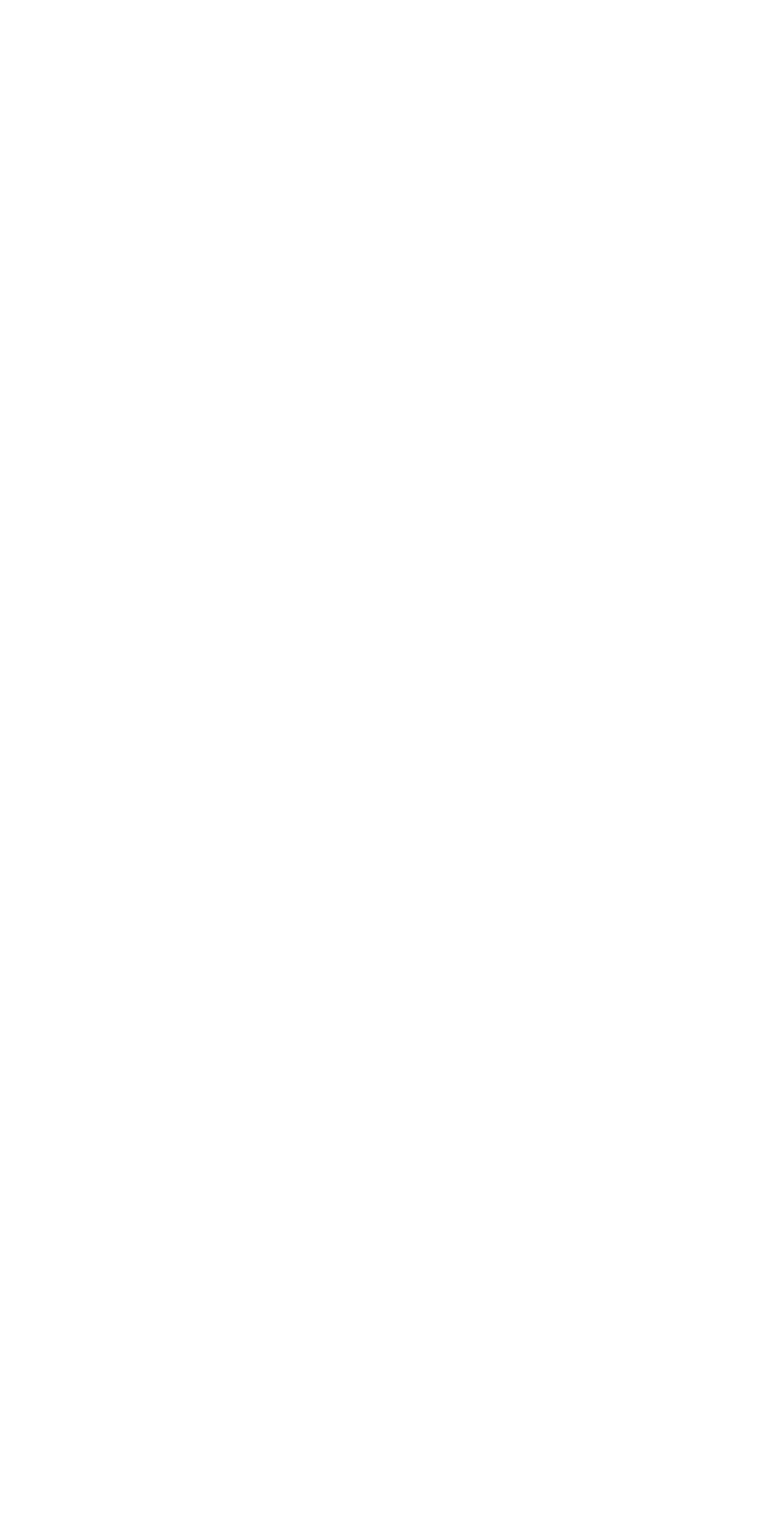
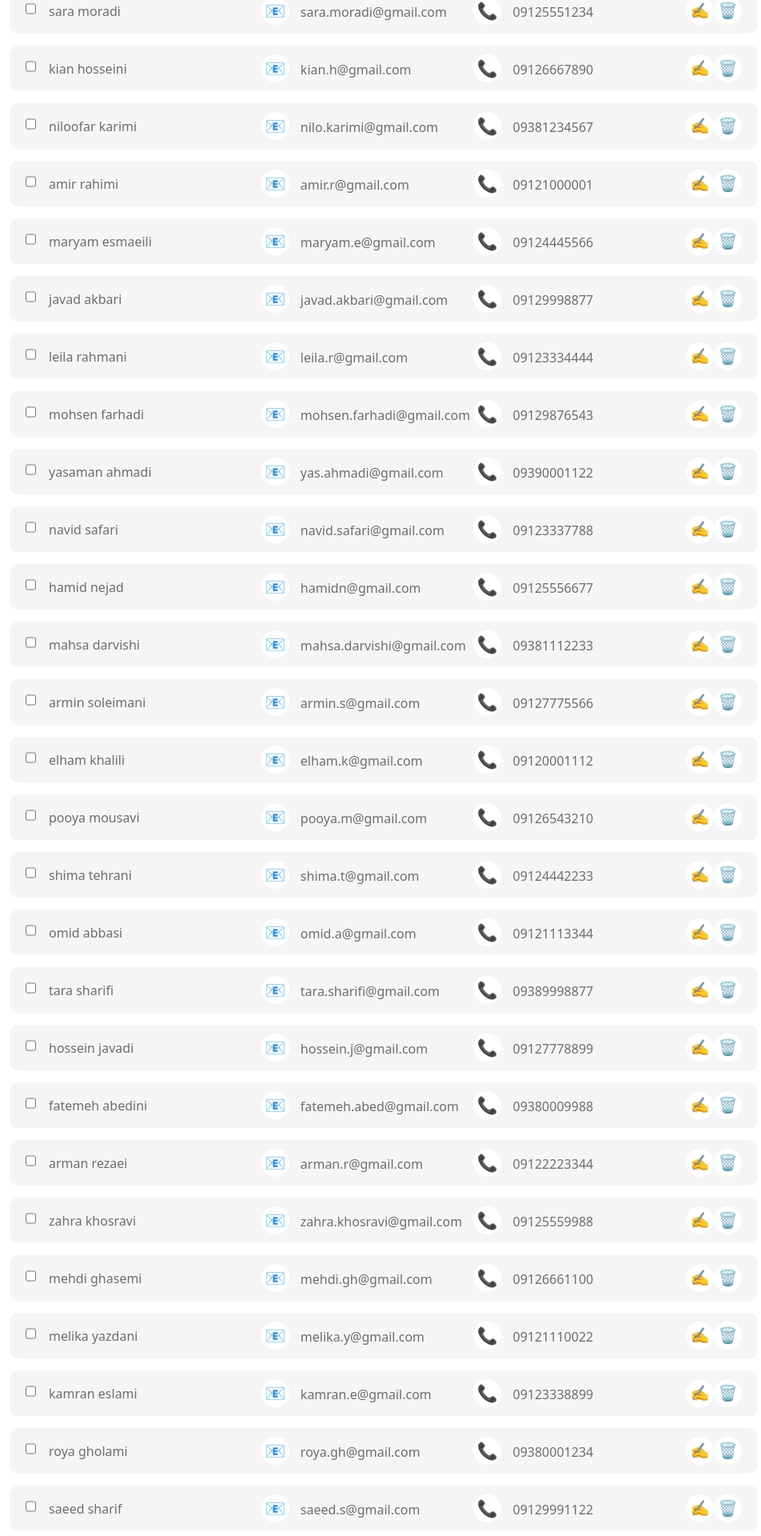
Before and after one commit to marezayeye/mohammadreza-pouladvand_week17, a React (Vite) app: page / in a window 1280 px wide. Shown: the part 873-2793 px from the top of the page at 80% size, without its empty margins (160-1112 px from the left). Before the commit the page ends 975 px from the top, so only its background shows below. Built offline with nearby package versions, Linux system fonts and the light colour scheme; data requests are answered from the project's data file.

Commit message:
week17: miron Header Fixes, Added new contacts to JSON

```diff
--- a/database/db.json
+++ b/database/db.json
@@ -20,6 +20,321 @@
       "lastName": "nobari",
       "email": "mamam123@gmail.com",
       "phone": "09121234567"
+    },
+    {
+      "id": "f134",
+      "name": "sara",
+      "lastName": "moradi",
+      "email": "sara.moradi@gmail.com",
+      "phone": "09125551234"
+    },
+    {
+      "id": "ae21",
+      "name": "kian",
+      "lastName": "hosseini",
+      "email": "kian.h@gmail.com",
+      "phone": "09126667890"
+    },
+    {
+      "id": "c103",
+      "name": "niloofar",
+      "lastName": "karimi",
+      "email": "nilo.karimi@gmail.com",
+      "phone": "09381234567"
+    },
+    {
+      "id": "d8f1",
+      "name": "amir",
+      "lastName": "rahimi",
+      "email": "amir.r@gmail.com",
+      "phone": "09121000001"
+    },
+    {
+      "id": "8d43",
+      "name": "maryam",
+      "lastName": "esmaeili",
+      "email": "maryam.e@gmail.com",
+      "phone": "09124445566"
+    },
+    {
+      "id": "1fe0",
+      "name": "javad",
+      "lastName": "akbari",
+      "email": "javad.akbari@gmail.com",
+      "phone": "09129998877"
+    },
+    {
+      "id": "9a32",
+      "name": "leila",
+      "lastName": "rahmani",
+      "email": "leila.r@gmail.com",
+      "phone": "09123334444"
+    },
+    {
+      "id": "2f7b",
+      "name": "mohsen",
+      "lastName": "farhadi",
+      "email": "mohsen.farhadi@gmail.com",
+      "phone": "09129876543"
+    },
+    {
+      "id": "b28f",
+      "name": "yasaman",
+      "lastName": "ahmadi",
+      "email": "yas.ahmadi@gmail.com",
+      "phone": "09390001122"
+    },
+    {
+      "id": "7d19",
+      "name": "navid",
+      "lastName": "safari",
+      "email": "navid.safari@gmail.com",
+      "phone": "09123337788"
+    },
+    {
+      "id": "4e12",
+      "name": "hamid",
+      "lastName": "nejad",
+      "email": "hamidn@gmail.com",
+      "phone": "09125556677"
+    },
+    {
+      "id": "a8c9",
+      "name": "mahsa",
+      "lastName": "darvishi",
+      "email": "mahsa.darvishi@gmail.com",
+      "phone": "09381112233"
+    },
+    {
+      "id": "0f29",
+      "name": "armin",
+      "lastName": "soleimani",
+      "email": "armin.s@gmail.com",
+      "phone": "09127775566"
+    },
+    {
+      "id": "bc31",
+      "name": "elham",
+      "lastName": "khalili",
+      "email": "elham.k@gmail.com",
+      "phone": "09120001112"
+    },
+    {
+      "id": "3d22",
+      "name": "pooya",
+      "lastName": "mousavi",
+      "email": "pooya.m@gmail.com",
+      "phone": "09126543210"
+    },
+    {
+      "id": "96f0",
+      "name": "shima",
+      "lastName": "tehrani",
+      "email": "shima.t@gmail.com",
+      "phone": "09124442233"
+    },
+    {
+      "id": "28ae",
+      "name": "omid",
+      "lastName": "abbasi",
+      "email": "omid.a@gmail.com",
+      "phone": "09121113344"
+    },
+    {
+      "id": "ef71",
+      "name": "tara",
+      "lastName": "sharifi",
+      "email": "tara.sharifi@gmail.com",
+      "phone": "09389998877"
+    },
+    {
+      "id": "40db",
+      "name": "hossein",
+      "lastName": "javadi",
+      "email": "hossein.j@gmail.com",
+      "phone": "09127778899"
+    },
+    {
+      "id": "5a87",
+      "name": "fatemeh",
+      "lastName": "abedini",
+      "email": "fatemeh.abed@gmail.com",
+      "phone": "09380009988"
+    },
+    {
+      "id": "c7f4",
+      "name": "arman",
+      "lastName": "rezaei",
+      "email": "arman.r@gmail.com",
+      "phone": "09122223344"
+    },
+    {
+      "id": "c5d9",
+      "name": "zahra",
+      "lastName": "khosravi",
+      "email": "zahra.khosravi@gmail.com",
+      "phone": "09125559988"
+    },
+    {
+      "id": "7b6f",
+      "name": "mehdi",
+      "lastName": "ghasemi",
+      "email": "mehdi.gh@gmail.com",
+      "phone": "09126661100"
+    },
+    {
+      "id": "bd61",
+      "name": "melika",
+      "lastName": "yazdani",
+      "email": "melika.y@gmail.com",
+      "phone": "09121110022"
+    },
+    {
+      "id": "e103",
+      "name": "kamran",
+      "lastName": "eslami",
+      "email": "kamran.e@gmail.com",
+      "phone": "09123338899"
+    },
+    {
+      "id": "46ae",
+      "name": "roya",
+      "lastName": "gholami",
+      "email": "roya.gh@gmail.com",
+      "phone": "09380001234"
+    },
+    {
+      "id": "71d2",
+      "name": "saeed",
+      "lastName": "sharif",
+      "email": "saeed.s@gmail.com",
+      "phone": "09129991122"
+    },
+    {
+      "id": "67c4",
+      "name": "hana",
+      "lastName": "ebrahimi",
+      "email": "hana.ebrahimi@gmail.com",
+      "phone": "09128887766"
+    },
+    {
+      "id": "d020",
+      "name": "vahid",
+      "lastName": "amini",
+      "email": "vahid.amini@gmail.com",
+      "phone": "09127776655"
+    },
+    {
+      "id": "11ec",
+      "name": "bahar",
+      "lastName": "samimi",
+      "email": "bahar.s@gmail.com",
+      "phone": "09381118877"
+    },
+    {
+      "id": "5e0a",
+      "name": "milad",
+      "lastName": "ahmadi",
+      "email": "milad.ahmadi@gmail.com",
+      "phone": "09120009911"
+    },
+    {
+      "id": "aa31",
+      "name": "shiva",
+      "lastName": "tavakoli",
+      "email": "shiva.tavakoli@gmail.com",
+      "phone": "09385557711"
+    },
+    {
+      "id": "c5fa",
+      "name": "ramin",
+      "lastName": "ghaderi",
+      "email": "ramin.g@gmail.com",
+      "phone": "09123339977"
+    },
+    {
+      "id": "a3f1",
+      "name": "parisa",
+      "lastName": "noori",
+      "email": "parisa.n@gmail.com",
+      "phone": "09125557788"
+    },
+    {
+      "id": "7ce9",
+      "name": "yasin",
+      "lastName": "shojaei",
+      "email": "yasin.s@gmail.com",
+      "phone": "09126660099"
+    },
+    {
+      "id": "b1dd",
+      "name": "golnaz",
+      "lastName": "hassani",
+      "email": "golnaz.h@gmail.com",
+      "phone": "09121112233"
+    },
+    {
+      "id": "d745",
+      "name": "behnam",
+      "lastName": "zarei",
+      "email": "behnam.z@gmail.com",
+      "phone": "09127779900"
+    },
+    {
+      "id": "1e92",
+      "name": "negah",
+      "lastName": "sarraf",
+      "email": "negah.sarraf@gmail.com",
+      "phone": "09381110044"
+    },
+    {
+      "id": "94be",
+      "name": "nader",
+      "lastName": "afshar",
+      "email": "nader.afshar@gmail.com",
+      "phone": "09124440011"
+    },
+    {
+      "id": "fc63",
+      "name": "mahdiyeh",
+      "lastName": "rahbar",
+      "email": "mahdiyeh.r@gmail.com",
+      "phone": "09123337755"
+    },
+    {
+      "id": "b0ca",
+      "name": "alireza",
+      "lastName": "hashemi",
+      "email": "alireza.h@gmail.com",
+      "phone": "09129990088"
+    },
+    {
+      "id": "f571",
+      "name": "roya",
+      "lastName": "danesh",
+      "email": "roya.d@gmail.com",
+      "phone": "09128889911"
+    },
+    {
+      "id": "32ab",
+      "name": "saman",
+      "lastName": "dehghan",
+      "email": "saman.d@gmail.com",
+      "phone": "09123338800"
+    },
+    {
+      "id": "8fc2",
+      "name": "fereshteh",
+      "lastName": "khoshkhoo",
+      "email": "fereshteh.k@gmail.com",
+      "phone": "09125550066"
+    },
+    {
+      "id": "ab77",
+      "name": "pejman",
+      "lastName": "niknam",
+      "email": "pejman.niknam@gmail.com",
+      "phone": "09121116677"
     }
   ]
 }
--- a/src/components/Header.jsx
+++ b/src/components/Header.jsx
@@ -3,10 +3,10 @@ import styles from "./Header.module.css";
 function Header() {
   return (
     <div className={styles.container}>
-      <h1>Contact App (Flux Architecture)</h1>
+      <h1>Contact App v3.0</h1>
       <p>
         <a href="https://github.com/marezayeye">Github Profile</a> | Botostart
-        Bootcamp | Week 16
+        Bootcamp | Week 17
       </p>
     </div>
   );
```
